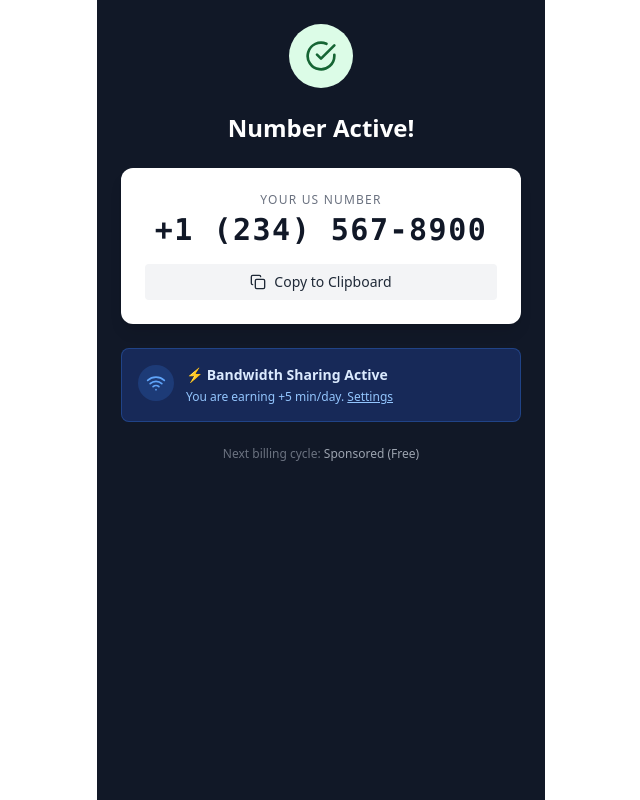
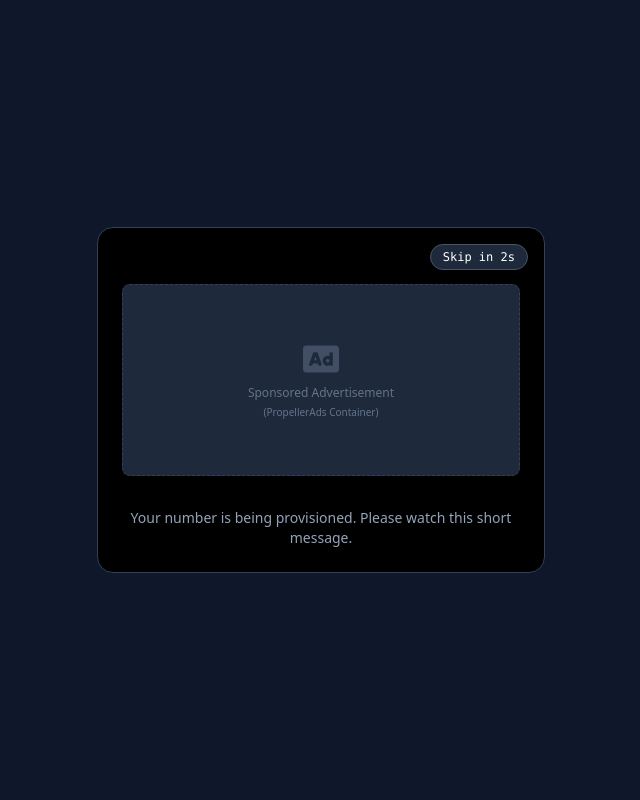
Before and after one commit to complianceguardaireports-wq/NovaNumber, a Next.js app: page /success in a window 1280 px wide. Shown: the whole page, without its empty margins (319-959 px from the left). Built offline with nearby package versions, Linux system fonts and the light colour scheme.

Commit message:
Deploy Final Success Page with Ad Interstitial

```diff
--- a/pages/success.js
+++ b/pages/success.js
@@ -1,89 +1,144 @@
 import React, { useState, useEffect } from "react";
 import Script from "next/script";
-import { CheckCircle, Wifi, Copy } from "lucide-react";
+import { motion } from "framer-motion";
+import { FaCheckCircle, FaWifi, FaCopy, FaTimes, FaMobileAlt, FaAd } from "react-icons/fa";
 
 export default function Success() {
+  const [viewState, setViewState] = useState("loading"); // loading -> ad -> success
   const [adTimer, setAdTimer] = useState(5);
-  const [showNumber, setShowNumber] = useState(false);
   const [sdkActive, setSdkActive] = useState(false);
 
-  // Forced Ad Countdown Logic
+  // 1. Sequence Logic
   useEffect(() => {
+    // Step 1: Fake "Verifying Task" (2s)
+    setTimeout(() => {
+      setViewState("ad");
+    }, 2000);
+  }, []);
+
+  // 2. Ad Timer Logic
+  useEffect(() => {
+    if (viewState === "ad") {
       if (adTimer > 0) {
         const timer = setTimeout(() => setAdTimer(adTimer - 1), 1000);
         return () => clearTimeout(timer);
       } else {
-      setShowNumber(true);
+        setViewState("success");
+        setSdkActive(true); // Enable SDK visual
       }
-  }, [adTimer]);
-
-  // Bright SDK Initialization (Simulated for Demo)
-  useEffect(() => {
-    if (showNumber) {
-      // In production, this would be the actual SDK init
-      console.log("Bright SDK Initialized: Opt-in=TRUE");
-      setSdkActive(true);
     }
-  }, [showNumber]);
+  }, [viewState, adTimer]);
 
   return (
-    <div className="min-h-screen bg-gray-900 text-white font-sans max-w-md mx-auto p-6 text-center">
-      {!showNumber ? (
-        <div className="mt-20">
-          <div className="animate-spin rounded-full h-12 w-12 border-b-2 border-white mx-auto mb-6"></div>
-          <h2 className="text-xl font-bold">Finalizing Verification...</h2>
-          <p className="text-gray-400 mt-2">Please watch this sponsor message</p>
-          <div className="mt-6 bg-black p-4 rounded border border-gray-700">
-            <p className="font-mono text-yellow-400">ADVERTISEMENT ({adTimer}s)</p>
-            <div className="h-32 bg-gray-800 mt-2 flex items-center justify-center text-gray-500 text-xs">
-              [PropellerAds Interstitial Container]
+    <div className="min-h-screen bg-slate-900 font-sans text-slate-100 flex items-center justify-center p-4">
+
+      <div className="w-full max-w-md">
+
+        {/* STATE 1: VERIFYING */}
+        {viewState === "loading" && (
+          <div className="text-center space-y-4">
+            <div className="w-16 h-16 border-4 border-emerald-500 border-t-transparent rounded-full animate-spin mx-auto"></div>
+            <h2 className="text-xl font-bold animate-pulse">Verifying Task Completion...</h2>
+            <p className="text-slate-400 text-sm">Communicating with advertiser...</p>
+          </div>
+        )}
+
+        {/* STATE 2: FORCED AD INTERSTITIAL */}
+        {viewState === "ad" && (
+          <motion.div
+            initial={{ opacity: 0, scale: 0.9 }}
+            animate={{ opacity: 1, scale: 1 }}
+            className="bg-black border border-slate-700 rounded-2xl p-6 text-center relative overflow-hidden"
+          >
+            <div className="absolute top-4 right-4 bg-slate-800 px-3 py-1 rounded-full text-xs font-mono text-white border border-slate-600">
+              Skip in {adTimer}s
+            </div>
+
+            <div className="mt-8 mb-8">
+              <div className="w-full h-48 bg-slate-800 rounded-lg flex items-center justify-center border border-slate-700 border-dashed">
+                <div className="text-center text-slate-500">
+                  <FaAd className="text-4xl mx-auto mb-2 opacity-50" />
+                  <p className="text-xs">Sponsored Advertisement</p>
+                  <p className="text-[10px] mt-1">(PropellerAds Container)</p>
                 </div>
               </div>
             </div>
-      ) : (
-        <div className="space-y-6 animate-fade-in">
-          <div className="bg-green-100 text-green-800 p-4 rounded-full w-16 h-16 mx-auto flex items-center justify-center">
-            <CheckCircle size={32} />
+
+            <p className="text-slate-400 text-sm">
+              Your number is being provisioned. Please watch this short message.
+            </p>
+          </motion.div>
+        )}
+
+        {/* STATE 3: SUCCESS & DELIVERY */}
+        {viewState === "success" && (
+          <motion.div
+            initial={{ opacity: 0, y: 20 }}
+            animate={{ opacity: 1, y: 0 }}
+            className="space-y-6"
+          >
+            {/* Success Header */}
+            <div className="text-center">
+              <div className="w-20 h-20 bg-emerald-500/20 rounded-full flex items-center justify-center mx-auto mb-4">
+                <FaCheckCircle className="text-emerald-500 text-4xl" />
+              </div>
+              <h1 className="text-3xl font-extrabold text-white">You are Live!</h1>
+              <p className="text-slate-400">Task verified. Number allocated.</p>
             </div>
 
-          <h1 className="text-2xl font-bold">Number Active!</h1>
+            {/* The Product: The Number */}
+            <div className="bg-gradient-to-br from-slate-800 to-slate-900 border border-slate-700 rounded-2xl p-6 relative shadow-2xl">
+              <div className="absolute -top-3 left-1/2 -translate-x-1/2 bg-emerald-500 text-slate-900 text-xs font-bold px-3 py-1 rounded-full">
+                ACTIVE NOW
+              </div>
 
-          {/* The Number Display */}
-          <div className="bg-white text-gray-900 p-6 rounded-xl shadow-lg">
-            <div className="text-xs text-gray-500 uppercase tracking-widest mb-1">Your US Number</div>
-            <div className="text-3xl font-mono font-bold tracking-wider mb-4">+1 (234) 567-8900</div>
-            <button className="w-full bg-gray-100 hover:bg-gray-200 text-gray-800 py-2 rounded flex items-center justify-center gap-2 text-sm font-medium">
-              <Copy size={16} /> Copy to Clipboard
+              <div className="text-center space-y-1">
+                <div className="text-xs text-slate-500 uppercase tracking-widest">United States (+1)</div>
+                <div className="text-4xl font-mono font-bold text-white tracking-wider py-2">
+                  (234) 567-8900
+                </div>
+              </div>
+
+              <button className="w-full mt-4 bg-slate-800 hover:bg-slate-700 border border-slate-600 text-white py-2 rounded-lg flex items-center justify-center gap-2 transition-all active:scale-95">
+                <FaCopy /> Copy Number
               </button>
             </div>
 
-          {/* Bright SDK Active Status */}
+            {/* Bright SDK Revenue Badge */}
             {sdkActive && (
-            <div className="bg-blue-900/50 border border-blue-500/30 p-4 rounded-lg text-left flex items-start gap-3">
-              <div className="p-2 bg-blue-500/20 rounded-full">
-                <Wifi size={20} className="text-blue-400" />
+              <motion.div
+                initial={{ x: -20, opacity: 0 }}
+                animate={{ x: 0, opacity: 1 }}
+                className="bg-blue-900/30 border border-blue-500/30 rounded-xl p-4 flex items-center gap-4"
+              >
+                <div className="bg-blue-500/20 p-3 rounded-full animate-pulse">
+                  <FaWifi className="text-blue-400" />
                 </div>
                 <div>
-                <div className="font-bold text-blue-100 text-sm">⚡ Bandwidth Sharing Active</div>
-                <div className="text-xs text-blue-300 mt-1">
-                  You are earning +5 min/day. <span className="underline cursor-pointer">Settings</span>
+                  <div className="font-bold text-blue-200 text-sm">Network Accelerator Active</div>
+                  <div className="text-xs text-blue-400/70">
+                    You are earning 5 credits/min via bandwidth sharing.
                   </div>
                 </div>
-            </div>
+              </motion.div>
             )}
 
-          <p className="text-xs text-gray-500 mt-8">
-            Next billing cycle: <span className="text-gray-400">Sponsored (Free)</span>
+            {/* Footer */}
+            <div className="text-center pt-8">
+              <p className="text-slate-600 text-xs">
+                Session ID: 882-19A-F41 • <span className="underline cursor-pointer">Support</span>
               </p>
             </div>
+          </motion.div>
         )}
 
-      {/* Actual Bright SDK Script Injection */}
+        {/* Script Injection (Hidden) */}
         <Script
           src="https://sdk.bright-sdk.com/bright-sdk.js"
           strategy="lazyOnload"
-        onLoad={() => console.log("Bright SDK Loaded")}
+          onLoad={() => console.log("Bright SDK Loaded & Monetizing")}
         />
+      </div>
     </div>
   );
 }
```
Lines whose indentation alone changed are shown as unchanged.
